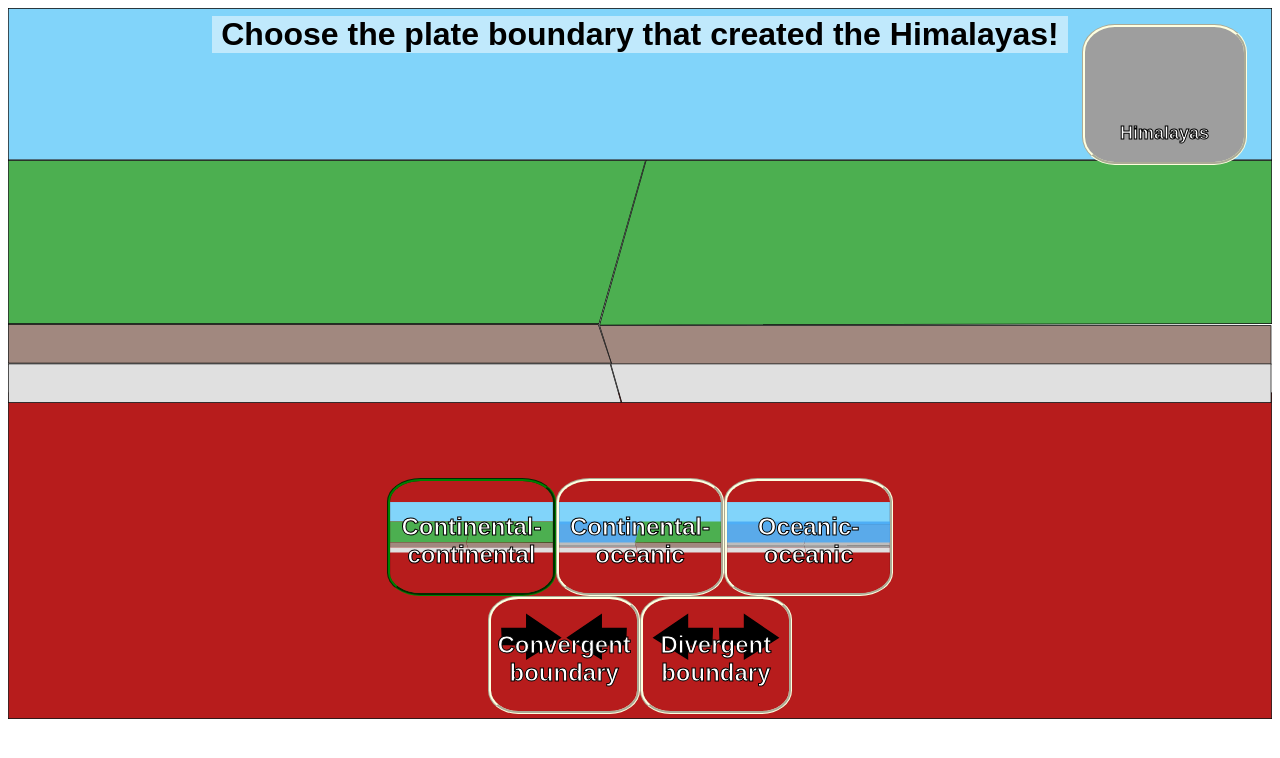
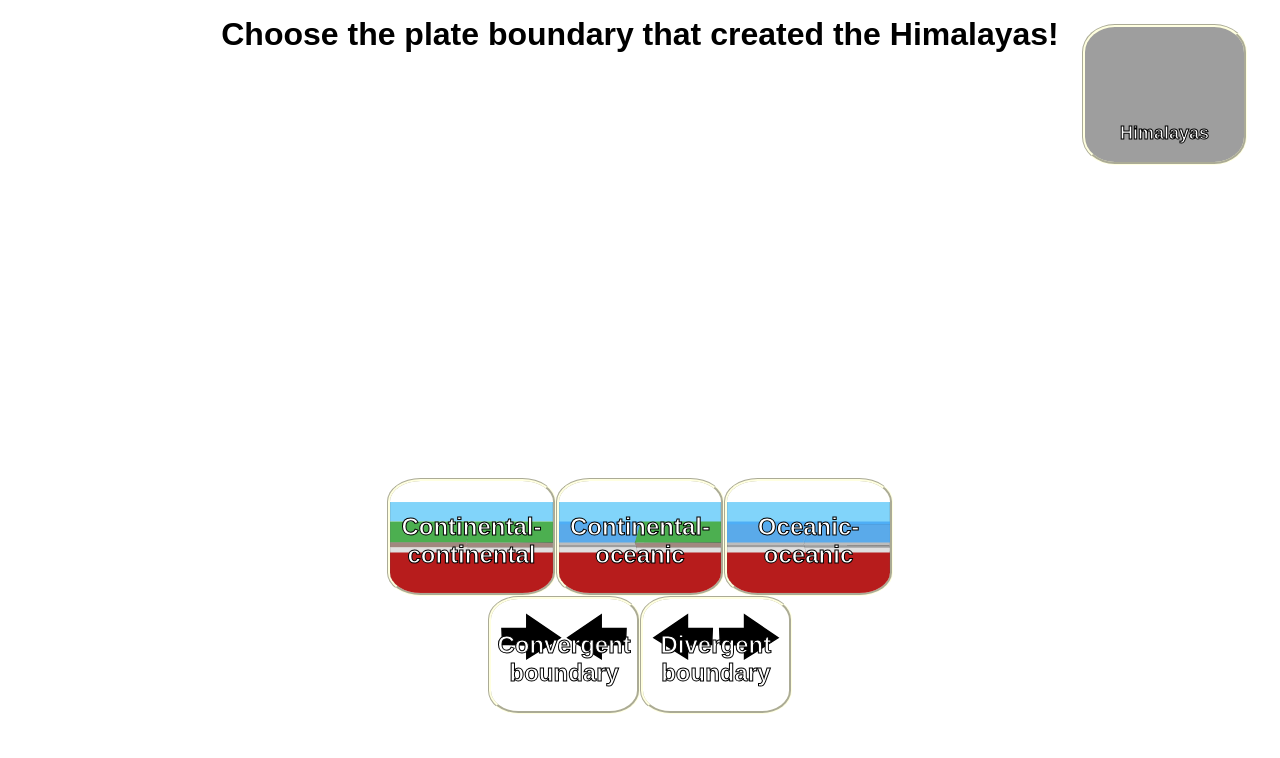
Before and after one commit to WISE-Community/plate-tectonics-boundary-explorer, a React (Create React App) app: page / in a window 1280 px wide. Both pictures are taken after a click on the element "Himalayas". Shown: the top 758 px of the page. Built offline with nearby package versions, Linux system fonts and the light colour scheme; grey boxes are pictures that could not be loaded.

Commit message:
Blank initial state

```diff
--- a/src/App.js
+++ b/src/App.js
@@ -18,7 +18,7 @@ import Button from "./components/Button";
 
 function App() {
     const [selectedExample, selectExample] = useState("");
-    const [plateState, setPlateState] = useState(INIT_PLATE_STATES[0]);
+    const [plateState, setPlateState] = useState("");
     const [boundaryState, setBoundaryState] = useState("");
     const [screenState, setScreenState] = useState(SCREEN_STATES.realExampleSelection);
     const [topText, setTopText] = useState(TOP_TEXT.realExampleSelection);
@@ -38,20 +38,22 @@ function App() {
         setTopText(`${TOP_TEXT.plateSelection} ${REAL_EXAMPLES_TEXT[type]}!`);
         setScreenState(SCREEN_STATES.plateSelection);
         setStartRestartButtonText(START_RESTART_BUTTON_TEXT.canStart);
-        setPlateState(INIT_PLATE_STATES[0]);
+        setPlateState("");
         setBoundaryState("");
     }
     function onControlButtonClicked(type) {
-        let newBoundaryState = boundaryState;
-        if (INIT_PLATE_STATES.includes(type))
+        let canStart;
+        if (INIT_PLATE_STATES.includes(type)) {
             setPlateState(type);
+            canStart = boundaryState !== "";
+        }
         else if (BOUNDARY_STATES.includes(type)) {
-            newBoundaryState = type;
             setBoundaryState(type);
+            canStart = plateState !== "";
         }
 
         //can start
-        if (newBoundaryState !== "") {
+        if (canStart) {
             setTopText(TOP_TEXT.canStart);
             setScreenState(SCREEN_STATES.canStart);
         }
@@ -83,7 +85,7 @@ ${topTextPostfix}`);
                 onExampleButtonClicked(selectedExample);
                 break;
             case SCREEN_STATES.canRestart:
-                setPlateState(INIT_PLATE_STATES[0]);
+                setPlateState("");
                 setBoundaryState("");
                 setTopText(TOP_TEXT.realExampleSelection);
                 setScreenState(SCREEN_STATES.realExampleSelection);
--- a/src/components/Background.js
+++ b/src/components/Background.js
@@ -5,7 +5,7 @@ import Convection from "./backgrounds/convection.svg";
 
 Background.propTypes = {
 	hide: PropTypes.bool,
-	plateState: PropTypes.oneOf([...INIT_PLATE_STATES, ...END_PLATE_STATES]),
+	plateState: PropTypes.oneOf(["", ...INIT_PLATE_STATES, ...END_PLATE_STATES]),
 	boundaryState: PropTypes.oneOf(["", ...BOUNDARY_STATES]),
 	frame: PropTypes.number
 };
@@ -16,12 +16,14 @@ function Background(props) {
 	const leftConvectionClass = props.boundaryState === "c" ? "RotateCW" : "RotateCCW";
 	const rightConvectionClass = props.boundaryState === "c" ? "RotateCCW" : "RotateCW";
 	const hideConvection = props.boundaryState === "";
+	const hidePlateState = props.plateState === "";
 
 	return (
 		<div className="BackgroundContainer">
 			<img hidden={hideConvection} className={`Convection ConvectionLeft ${leftConvectionClass}`} src={Convection}/>
 			<img hidden={hideConvection} className={`Convection ConvectionRight ${rightConvectionClass}`} src={Convection}/>
-			<img className="Background" src={backgroundForState(props.plateState, props.frame)}/>
+			{hidePlateState ? "" :
+				<img className="Background" src={backgroundForState(props.plateState, props.frame)}/>}
 		</div>
 	);
 }
```
